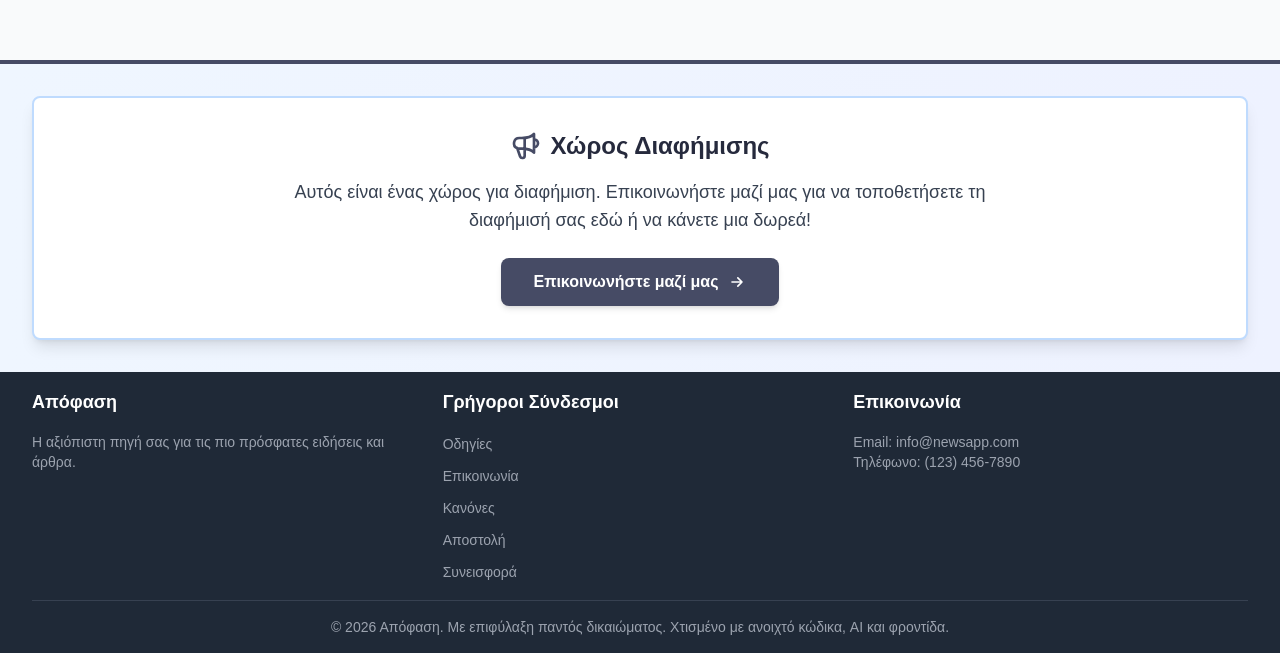
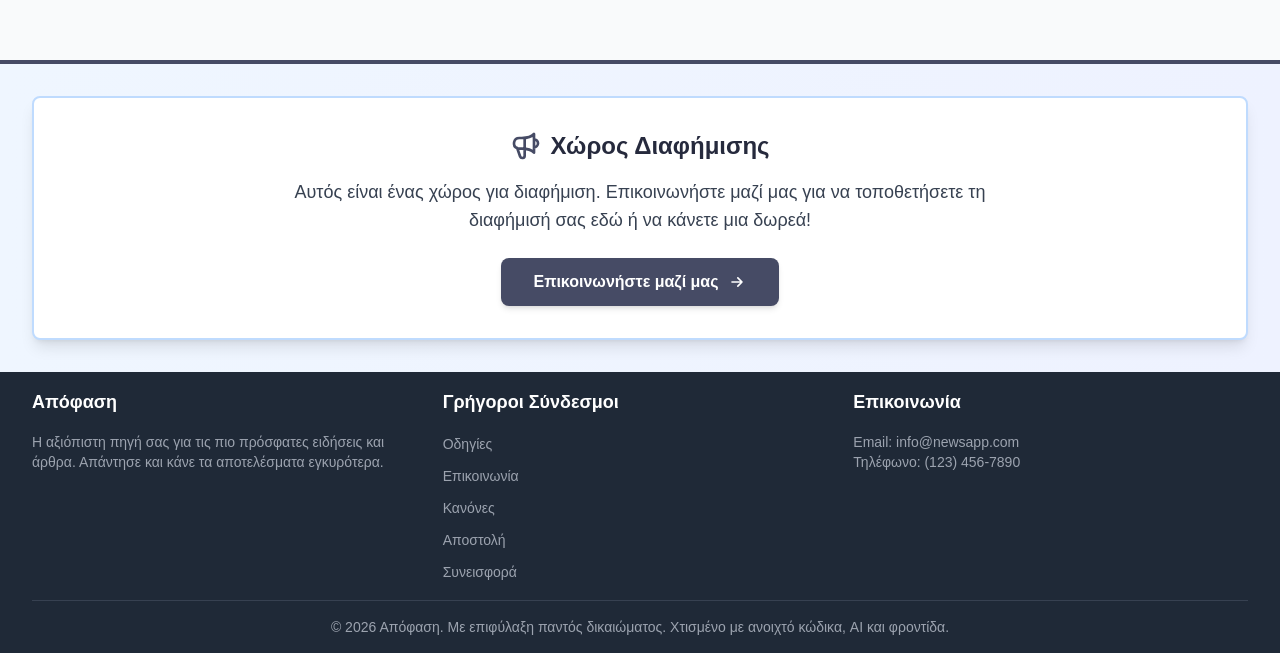
Before and after one commit to Antoniskp/appofasiv8, a Next.js app: page /contact in a window 1280 px wide. Shown: the part 805-1458 px from the top of the page. Built offline with nearby package versions, Linux system fonts and the light colour scheme.

Commit message:
Update footer description for clarity
Added a sentence to enhance the description of the source.

```diff
--- a/components/Footer.js
+++ b/components/Footer.js
@@ -10,7 +10,7 @@ export default function Footer() {
           <div>
             <h3 className="text-lg font-semibold mb-4">Απόφαση</h3>
             <p className="text-gray-400 text-sm">
-              Η αξιόπιστη πηγή σας για τις πιο πρόσφατες ειδήσεις και άρθρα.
+              Η αξιόπιστη πηγή σας για τις πιο πρόσφατες ειδήσεις και άρθρα. Απάντησε και κάνε τα αποτελέσματα εγκυρότερα.
             </p>
           </div>
           <div>
```
